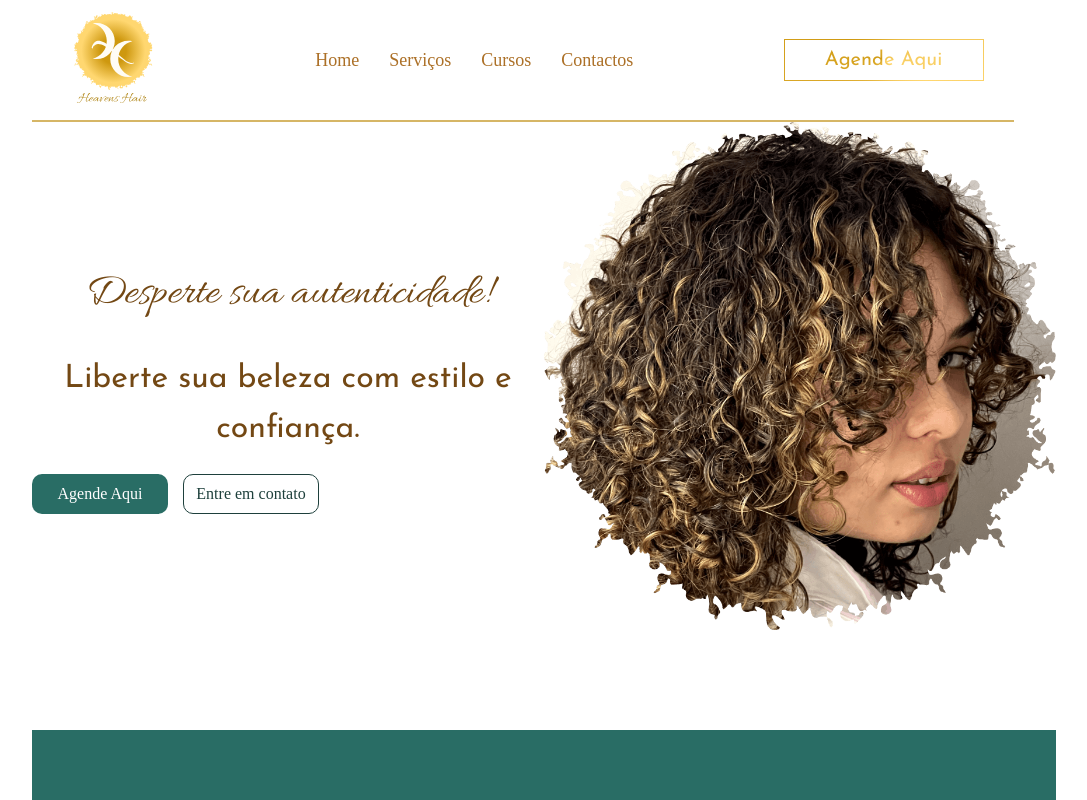
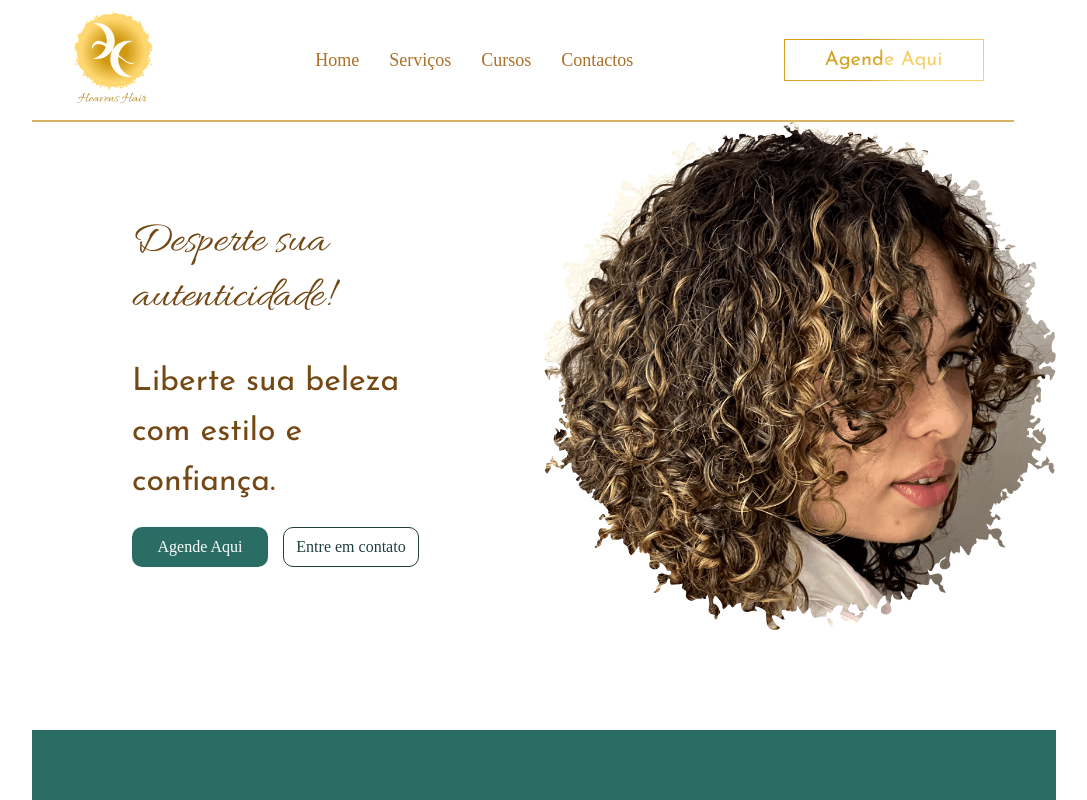
Before and after one commit to dev-erickydias/heavens, a Next.js app: page / in a window 1280 px wide. Shown: the top 800 px of the page, without its empty margins (96-1183 px from the left). Built offline with nearby package versions, Linux system fonts and the light colour scheme; no server answers.

Commit message:
epaçamento e alinhamento do titulo

```diff
--- a/src/components/header/hero/hero.css
+++ b/src/components/header/hero/hero.css
@@ -5,14 +5,15 @@
   align-items: center;
   text-align: center;
 }
-
+.header__hero__text{
+margin: 0 100px 0;
+}
 .header__hero__text__title {
   color: #734814;
   font-family: Allura;
   font-size: 36px;
   font-weight: 400;
   line-height: 45px;
-  text-align: center;
   margin-bottom: 20px;
 }
 
@@ -22,7 +23,6 @@
   font-size: 24px;
   font-weight: 400;
   line-height: 35px;
-  text-align: center;
   margin-bottom: 30px;
 }
 
```
